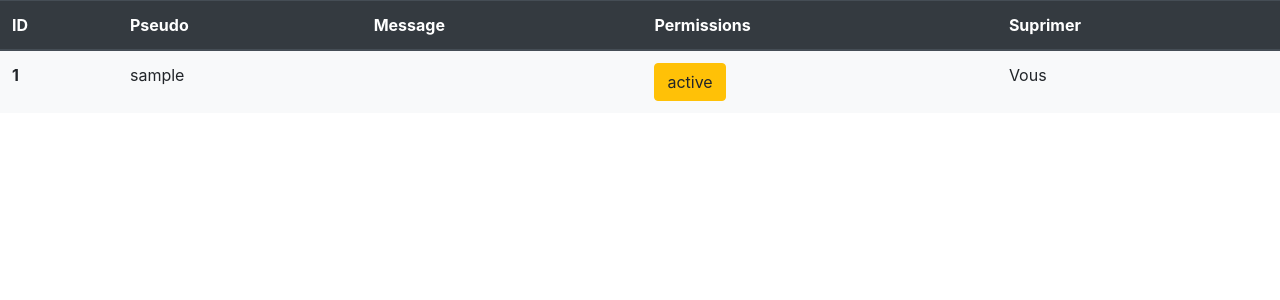
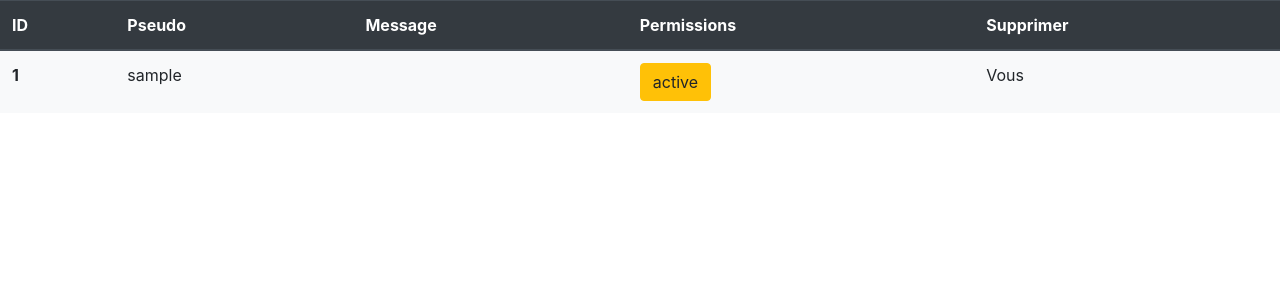
Before and after one commit to TheBdouilleur2/jesite, a PHP site: template views/admin/index.php in a window 1280 px wide. Shown: the part 126-426 px from the top of the page. Run offline with PHP 8.4, Linux system fonts and the light colour scheme; the visitor is signed in with stand-in values (Sample User, id 1); the template is opened without the code that fills it: most values are stand-ins (such as "Sample title", 1, 10 or a date in 2020); data that the repository does not hold is empty.

Commit message:
correction de fu

```diff
--- a/views/admin/index.php
+++ b/views/admin/index.php
@@ -9,7 +9,7 @@
       <th scope="col">Pseudo</th>
       <th scope="col">Message</th>
       <th scope='col'>Permissions</th>
-      <th scope='col'>Suprimer</th>
+      <th scope='col'>Supprimer</th>
     </tr>
   </thead>
   <tbody>
@@ -26,7 +26,7 @@
                 <td>
                   <?=($user['ID']===$_SESSION['ID'])?
                   'Vous':
-                  "<a type='button' class='btn btn-danger supr' href='".$user['ID']."'>Suprimer</a>"?>
+                  "<a type='button' class='btn btn-danger supr' href='".$user['ID']."'>Supprimer</a>"?>
                   </td>
             </tr>
       <?php } ?>
```
